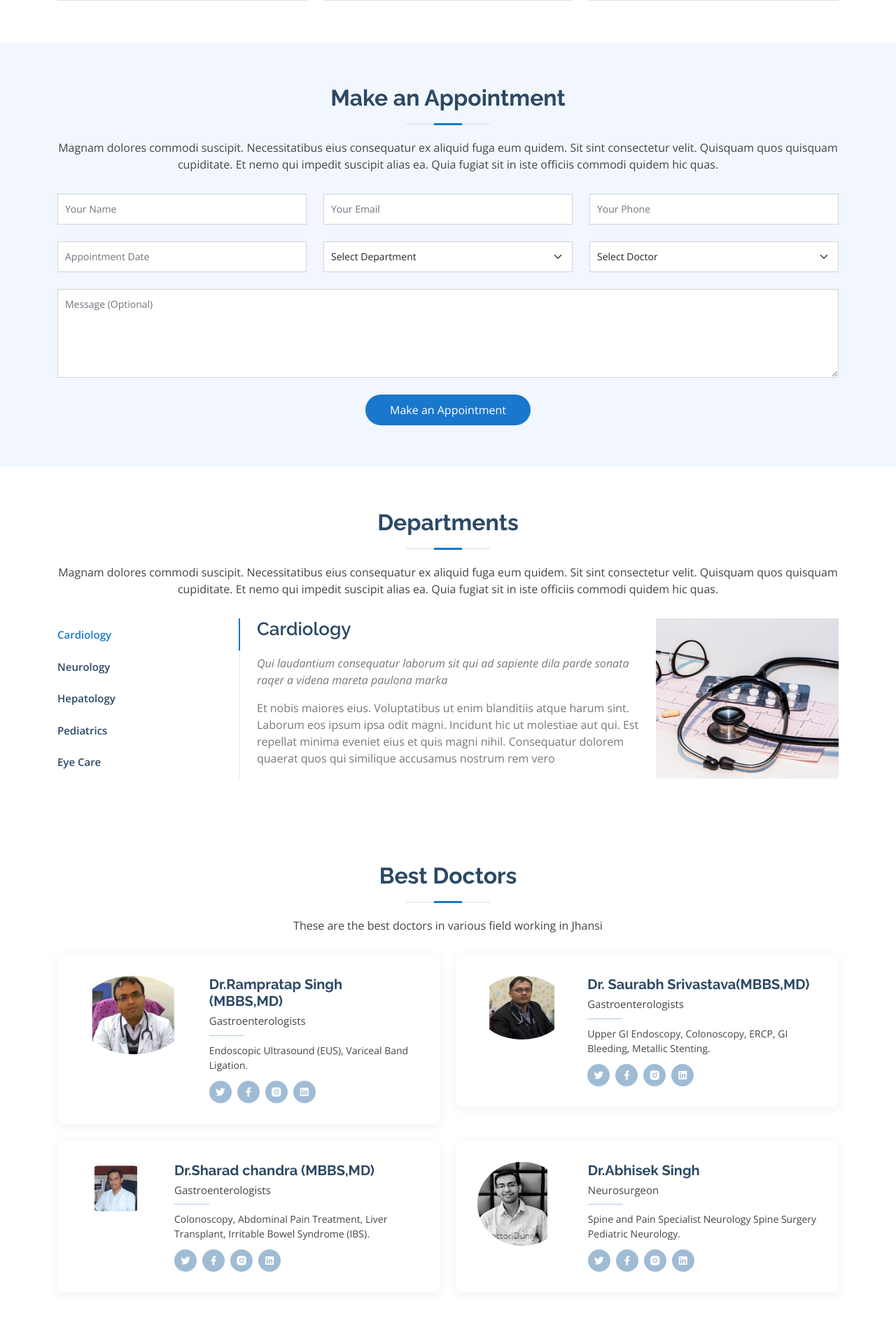
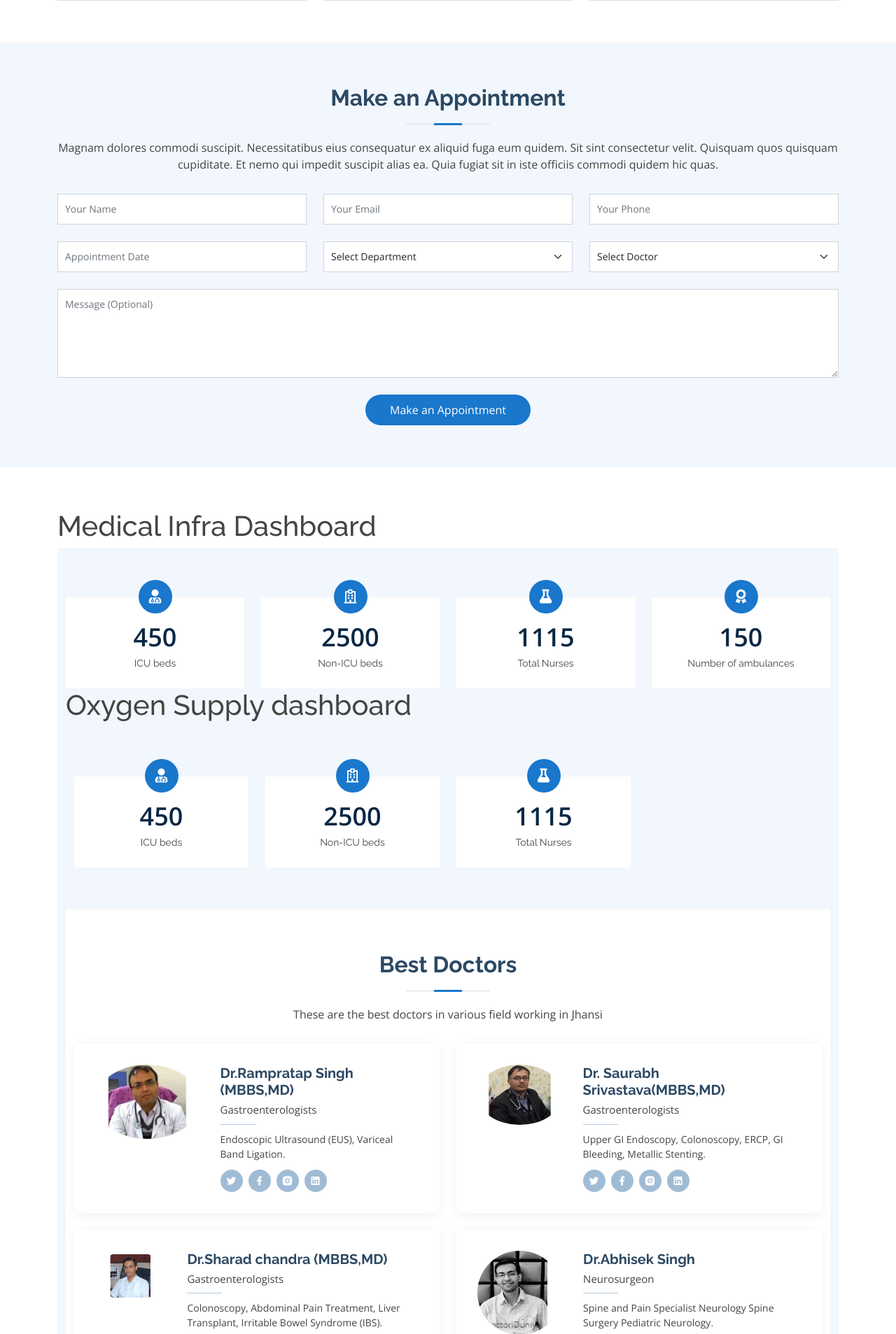
Before and after one commit to Shyamjitripathi/Healthcare-Space, a PHP site: page / in a window 1280 px wide. Shown: the part 3040-4947 px from the top of the page at 70% size. Run offline with PHP 8.4, Linux system fonts and the light colour scheme.

Commit message:
added medical,oxygen dashboard

```diff
--- a/assets/css/style.css
+++ b/assets/css/style.css
@@ -684,7 +684,7 @@ section {
   font-size: 14px;
 }
 .about .video-box {
-  background: url("../img/about.jpg") center center no-repeat;
+  background: url("../img/about_section_img.svg") center center no-repeat;
   background-size: cover;
   min-height: 500px;
 }
--- a/index.html
+++ b/index.html
@@ -158,7 +158,7 @@
 
         <div class="row">
           <div class="col-xl-5 col-lg-6 video-box d-flex justify-content-center align-items-stretch position-relative">
-            <a href="https://www.youtube.com/watch?v=jDDaplaOz7Q" class="glightbox play-btn mb-4"></a>
+
           </div>
 
           <div class="col-xl-7 col-lg-6 icon-boxes d-flex flex-column align-items-stretch justify-content-center py-5 px-lg-5">
@@ -362,100 +362,84 @@
     <!-- ======= Departments Section ======= -->
     <section id="departments" class="departments">
       <div class="container">
+        <h1>Medical Infra Dashboard</h1>
+        <section id="counts" class="counts">
 
-        <div class="section-title">
-          <h2>Departments</h2>
-          <p>Magnam dolores commodi suscipit. Necessitatibus eius consequatur ex aliquid fuga eum quidem. Sit sint consectetur velit. Quisquam quos quisquam cupiditate. Et nemo qui impedit suscipit alias ea. Quia fugiat sit in iste officiis commodi quidem hic quas.</p>
-        </div>
+          <div class="container">
 
-        <div class="row">
-          <div class="col-lg-3">
-            <ul class="nav nav-tabs flex-column">
-              <li class="nav-item">
-                <a class="nav-link active show" data-bs-toggle="tab" href="#tab-1">Cardiology</a>
-              </li>
-              <li class="nav-item">
-                <a class="nav-link" data-bs-toggle="tab" href="#tab-2">Neurology</a>
-              </li>
-              <li class="nav-item">
-                <a class="nav-link" data-bs-toggle="tab" href="#tab-3">Hepatology</a>
-              </li>
-              <li class="nav-item">
-                <a class="nav-link" data-bs-toggle="tab" href="#tab-4">Pediatrics</a>
-              </li>
-              <li class="nav-item">
-                <a class="nav-link" data-bs-toggle="tab" href="#tab-5">Eye Care</a>
-              </li>
-            </ul>
-          </div>
-          <div class="col-lg-9 mt-4 mt-lg-0">
-            <div class="tab-content">
-              <div class="tab-pane active show" id="tab-1">
-                <div class="row">
-                  <div class="col-lg-8 details order-2 order-lg-1">
-                    <h3>Cardiology</h3>
-                    <p class="fst-italic">Qui laudantium consequatur laborum sit qui ad sapiente dila parde sonata raqer a videna mareta paulona marka</p>
-                    <p>Et nobis maiores eius. Voluptatibus ut enim blanditiis atque harum sint. Laborum eos ipsum ipsa odit magni. Incidunt hic ut molestiae aut qui. Est repellat minima eveniet eius et quis magni nihil. Consequatur dolorem quaerat quos qui similique accusamus nostrum rem vero</p>
-                  </div>
-                  <div class="col-lg-4 text-center order-1 order-lg-2">
-                    <img src="assets/img/departments-1.jpg" alt="" class="img-fluid">
-                  </div>
+            <div class="row">
+
+              <div class="col-lg-3 col-md-6">
+                <div class="count-box">
+                  <i class="fas fa-user-md"></i>
+                  <span data-purecounter-start="0" data-purecounter-end="450" data-purecounter-duration="1" class="purecounter"></span>
+                  <p>ICU beds</p>
                 </div>
               </div>
-              <div class="tab-pane" id="tab-2">
-                <div class="row">
-                  <div class="col-lg-8 details order-2 order-lg-1">
-                    <h3>Et blanditiis nemo veritatis excepturi</h3>
-                    <p class="fst-italic">Qui laudantium consequatur laborum sit qui ad sapiente dila parde sonata raqer a videna mareta paulona marka</p>
-                    <p>Ea ipsum voluptatem consequatur quis est. Illum error ullam omnis quia et reiciendis sunt sunt est. Non aliquid repellendus itaque accusamus eius et velit ipsa voluptates. Optio nesciunt eaque beatae accusamus lerode pakto madirna desera vafle de nideran pal</p>
-                  </div>
-                  <div class="col-lg-4 text-center order-1 order-lg-2">
-                    <img src="assets/img/departments-2.jpg" alt="" class="img-fluid">
-                  </div>
+
+              <div class="col-lg-3 col-md-6 mt-5 mt-md-0">
+                <div class="count-box">
+                  <i class="far fa-hospital"></i>
+                  <span data-purecounter-start="0" data-purecounter-end="2500" data-purecounter-duration="1" class="purecounter"></span>
+                  <p>Non-ICU beds</p>
                 </div>
               </div>
-              <div class="tab-pane" id="tab-3">
-                <div class="row">
-                  <div class="col-lg-8 details order-2 order-lg-1">
-                    <h3>Impedit facilis occaecati odio neque aperiam sit</h3>
-                    <p class="fst-italic">Eos voluptatibus quo. Odio similique illum id quidem non enim fuga. Qui natus non sunt dicta dolor et. In asperiores velit quaerat perferendis aut</p>
-                    <p>Iure officiis odit rerum. Harum sequi eum illum corrupti culpa veritatis quisquam. Neque necessitatibus illo rerum eum ut. Commodi ipsam minima molestiae sed laboriosam a iste odio. Earum odit nesciunt fugiat sit ullam. Soluta et harum voluptatem optio quae</p>
-                  </div>
-                  <div class="col-lg-4 text-center order-1 order-lg-2">
-                    <img src="assets/img/departments-3.jpg" alt="" class="img-fluid">
-                  </div>
+
+              <div class="col-lg-3 col-md-6 mt-5 mt-lg-0">
+                <div class="count-box">
+                  <i class="fas fa-flask"></i>
+                  <span data-purecounter-start="0" data-purecounter-end="1115" data-purecounter-duration="1" class="purecounter"></span>
+                  <p>Total Nurses</p>
                 </div>
               </div>
-              <div class="tab-pane" id="tab-4">
-                <div class="row">
-                  <div class="col-lg-8 details order-2 order-lg-1">
-                    <h3>Fuga dolores inventore laboriosam ut est accusamus laboriosam dolore</h3>
-                    <p class="fst-italic">Totam aperiam accusamus. Repellat consequuntur iure voluptas iure porro quis delectus</p>
-                    <p>Eaque consequuntur consequuntur libero expedita in voluptas. Nostrum ipsam necessitatibus aliquam fugiat debitis quis velit. Eum ex maxime error in consequatur corporis atque. Eligendi asperiores sed qui veritatis aperiam quia a laborum inventore</p>
-                  </div>
-                  <div class="col-lg-4 text-center order-1 order-lg-2">
-                    <img src="assets/img/departments-4.jpg" alt="" class="img-fluid">
-                  </div>
+
+              <div class="col-lg-3 col-md-6 mt-5 mt-lg-0">
+                <div class="count-box">
+                  <i class="fas fa-award"></i>
+                  <span data-purecounter-start="0" data-purecounter-end="150" data-purecounter-duration="1" class="purecounter"></span>
+                  <p>Number of ambulances</p>
                 </div>
               </div>
-              <div class="tab-pane" id="tab-5">
+
+            </div>
+
+          </div>
+
+          <div class="container">
+            <h1>Oxygen Supply dashboard</h1>
+            <section id="counts" class="counts">
+
+              <div class="container">
+
                 <div class="row">
-                  <div class="col-lg-8 details order-2 order-lg-1">
-                    <h3>Est eveniet ipsam sindera pad rone matrelat sando reda</h3>
-                    <p class="fst-italic">Omnis blanditiis saepe eos autem qui sunt debitis porro quia.</p>
-                    <p>Exercitationem nostrum omnis. Ut reiciendis repudiandae minus. Omnis recusandae ut non quam ut quod eius qui. Ipsum quia odit vero atque qui quibusdam amet. Occaecati sed est sint aut vitae molestiae voluptate vel</p>
+
+                  <div class="col-lg-3 col-md-6">
+                    <div class="count-box">
+                      <i class="fas fa-user-md"></i>
+                      <span data-purecounter-start="0" data-purecounter-end="450" data-purecounter-duration="1" class="purecounter"></span>
+                      <p>ICU beds</p>
+                    </div>
                   </div>
-                  <div class="col-lg-4 text-center order-1 order-lg-2">
-                    <img src="assets/img/departments-5.jpg" alt="" class="img-fluid">
+
+                  <div class="col-lg-3 col-md-6 mt-5 mt-md-0">
+                    <div class="count-box">
+                      <i class="far fa-hospital"></i>
+                      <span data-purecounter-start="0" data-purecounter-end="2500" data-purecounter-duration="1" class="purecounter"></span>
+                      <p>Non-ICU beds</p>
+                    </div>
                   </div>
-                </div>
-              </div>
-            </div>
-          </div>
-        </div>
 
-      </div>
-    </section><!-- End Departments Section -->
+                  <div class="col-lg-3 col-md-6 mt-5 mt-lg-0">
+                    <div class="count-box">
+                      <i class="fas fa-flask"></i>
+                      <span data-purecounter-start="0" data-purecounter-end="1115" data-purecounter-duration="1" class="purecounter"></span>
+                      <p>Total Nurses</p>
+                    </div>
+                  </div>
+        </section>
+
+
+        <!-- End Departments Section -->
 
     <!-- ======= Doctors Section ======= -->
     <section id="doctors" class="doctors">
```
Also changed, not shown: assets/img/about_section_img.svg (added).
